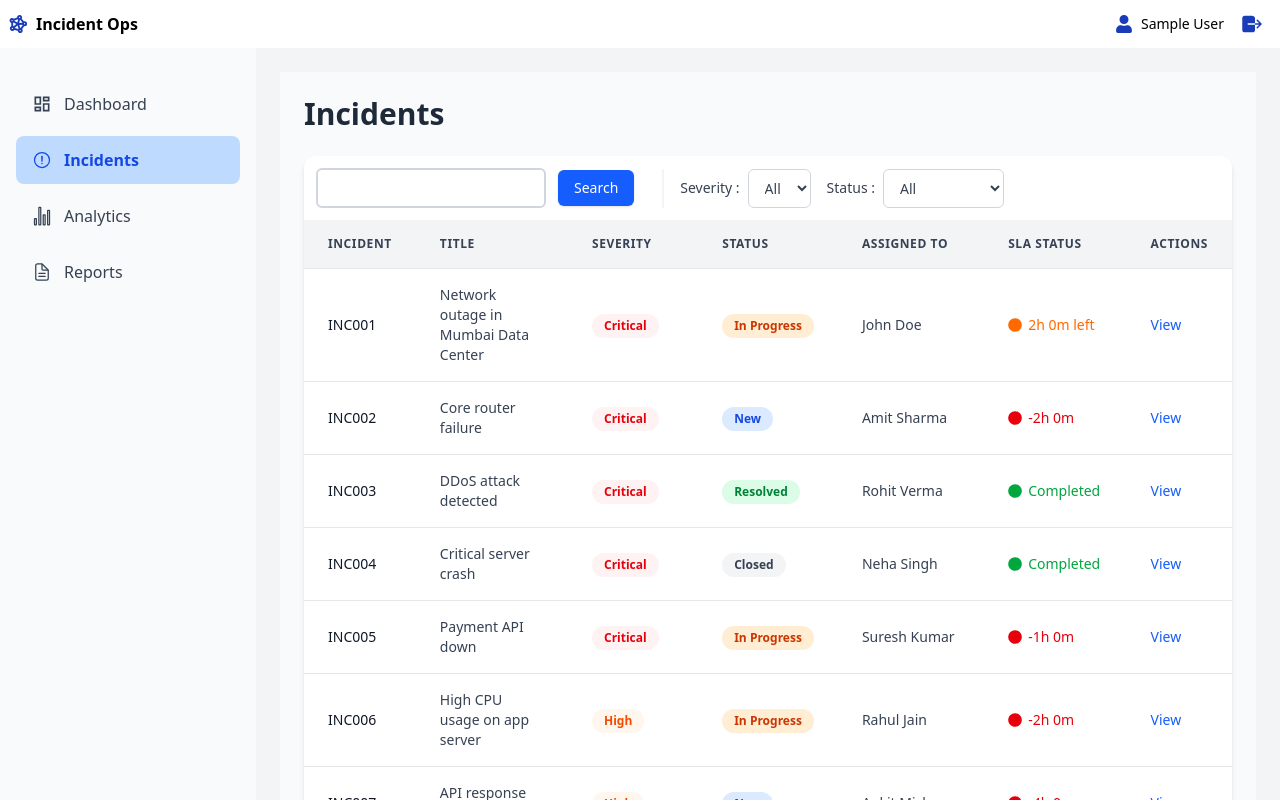
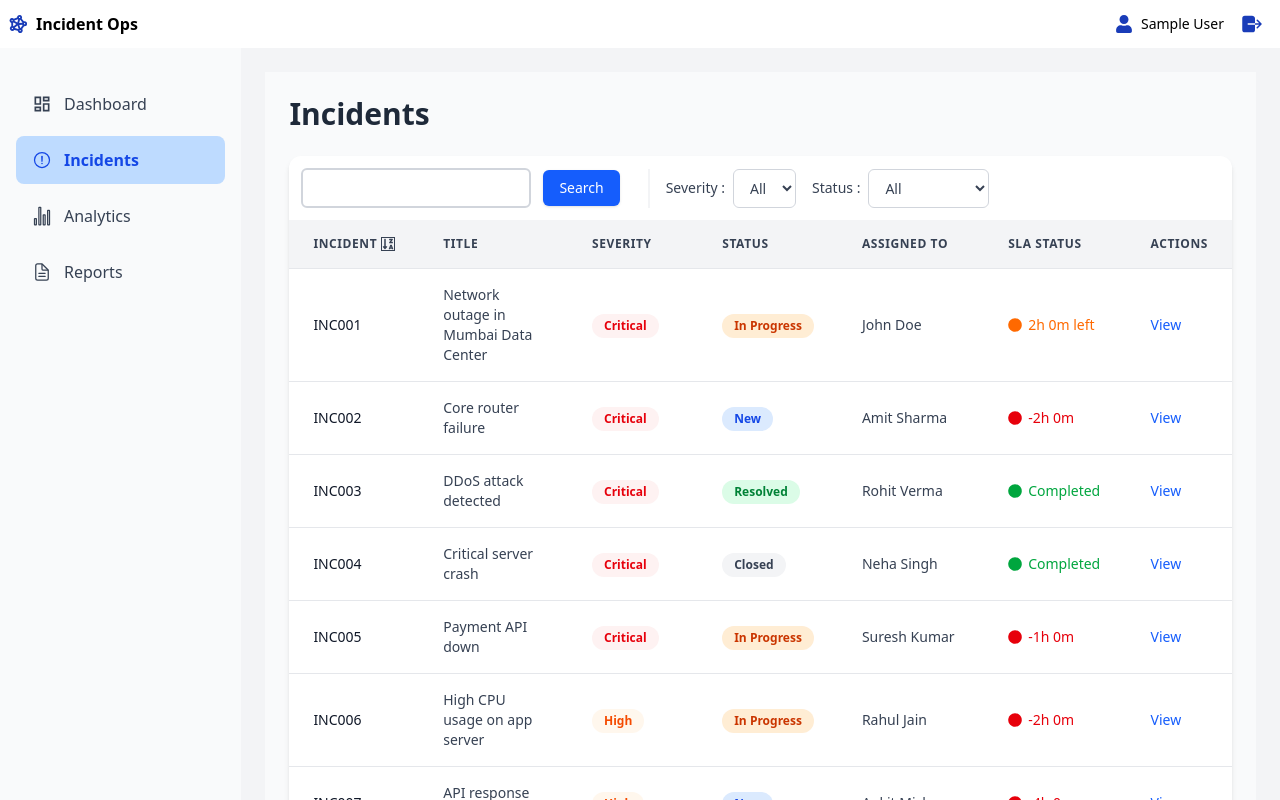
Before and after one commit to amirali72/Incident-Ops, a React (Vite) app: page /incidents in a window 1280 px wide. Shown: the top 800 px of the page. Built offline with nearby package versions, Linux system fonts and the light colour scheme; sample sign-in values are in the browser's storage.

Commit message:
Sorting feature added to INC List

```diff
--- a/src/pages/Incidents.jsx
+++ b/src/pages/Incidents.jsx
@@ -1,12 +1,14 @@
 import React, { useEffect, useState } from "react";
 import { FaCircle } from "react-icons/fa";
 import { mockIncidents } from "../data/mockIncidents";
+import { FaSortAlphaDownAlt, FaSortAlphaUp } from "react-icons/fa";
 
 const Incidents = () => {
   const [searchVal, setSearchVal] = useState("");
   const [filteredINC, setFilteredINC] = useState(mockIncidents);
   const [sevFilter, setSevFilter] = useState("all");
   const [statusFilter, setStatusFilter] = useState("all");
+  const [sortINC, setSortINC] = useState("new");
 
   const searchIncidents = () => {
     const filteredData = mockIncidents.filter(
@@ -116,8 +118,20 @@ const Incidents = () => {
           <table className="w-full">
             <thead className="bg-gray-100 border-b border-gray-200">
               <tr>
-                <th className="px-6 py-4 text-left text-xs font-semibold text-gray-700 uppercase tracking-wider">
-                  Incident
+                <th className="px-6 py-4 text-left text-xs font-semibold text-gray-700 uppercase tracking-wider flex space-x-1">
+                  <h2>Incident</h2>
+                  <div
+                    className="self-center border cursor-pointer"
+                    onClick={() =>
+                      sortINC === "new" ? setSortINC("old") : setSortINC("new")
+                    }
+                  >
+                    {sortINC === "new" ? (
+                      <FaSortAlphaDownAlt />
+                    ) : (
+                      <FaSortAlphaUp />
+                    )}
+                  </div>
                 </th>
                 <th className="px-6 py-4 text-left text-xs font-semibold text-gray-700 uppercase tracking-wider">
                   Title
@@ -142,7 +156,15 @@ const Incidents = () => {
               </tr>
             </thead>
             <tbody className="divide-y divide-gray-200">
-              {filteredINC.map((item) => {
+              {filteredINC
+                .sort((a, b) => {
+                  if (sortINC === "new") {
+                    return a.id.localeCompare(b.id); // Newest first
+                  } else {
+                    return b.id.localeCompare(a.id); // Oldest first
+                  }
+                })
+                .map((item) => {
                   const sev =
                     item.severity === "P1"
                       ? "Critical"
@@ -170,7 +192,8 @@ const Incidents = () => {
                       ? "bg-green-100 text-green-700"
                       : "bg-gray-100 text-gray-700";
 
-                const deadline = item.openedAt + item.slaHours * 60 * 60 * 1000;
+                  const deadline =
+                    item.openedAt + item.slaHours * 60 * 60 * 1000;
                   const remaining = deadline - Date.now();
 
                   const hours = Math.floor(
```
Lines whose indentation alone changed are shown as unchanged.
